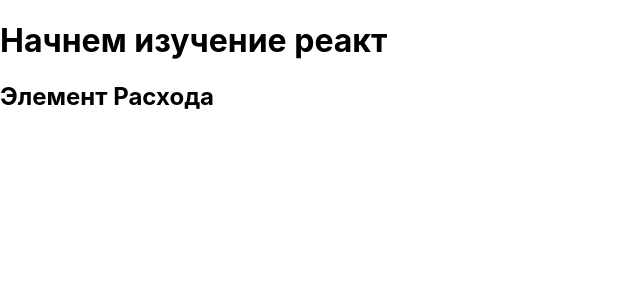
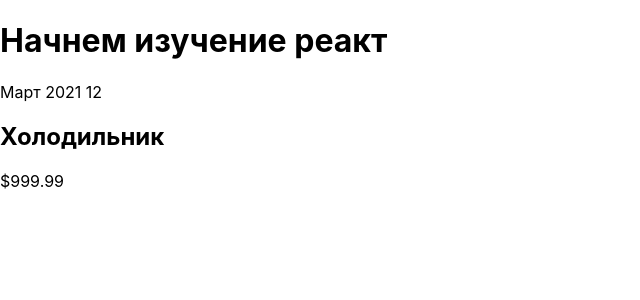
Before and after one commit to MaksEvs/React_courese_app1, a JavaScript app: page / in a window 1280 px wide. Shown: the top 300 px of the page, without its empty margins (0-640 px from the left). Built offline with nearby package versions, Linux system fonts and the light colour scheme.

Commit message:
add CostItem

```diff
--- a/src/components/CostItem.js
+++ b/src/components/CostItem.js
@@ -1,5 +1,13 @@
 function CostItem() {
-    return <h2>Элемент Расхода</h2>
+    return (
+        <div>
+            <div>Март 2021 12</div>
+            <div>
+                <h2>Холодильник</h2>
+                <div>$999.99</div>
+            </div>
+        </div>
+    );
 }
 
 export default CostItem;
```
